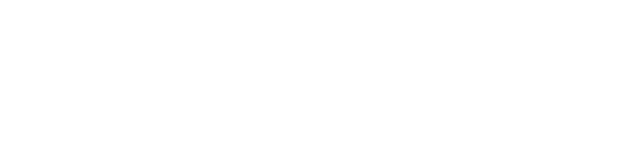
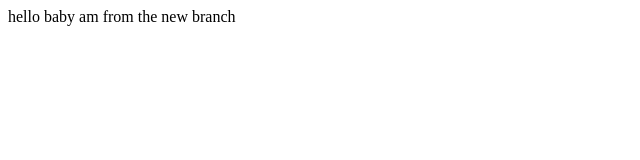
Before and after one commit to NatnaelMalike/Space-Travel-Site, a plain HTML site: page index.html in a window 1280 px wide. Shown: the whole page, without its empty margins (0-640 px from the left). Drawn offline with Linux system fonts and the light colour scheme.

Commit message:
adding a div

```diff
--- a/index.html
+++ b/index.html
@@ -6,6 +6,9 @@
   <title>First to Git</title>
 </head>
 <body>
+  <div>
+    hello baby am from the new branch
+  </div>
 
 </body>
 </html>
```
